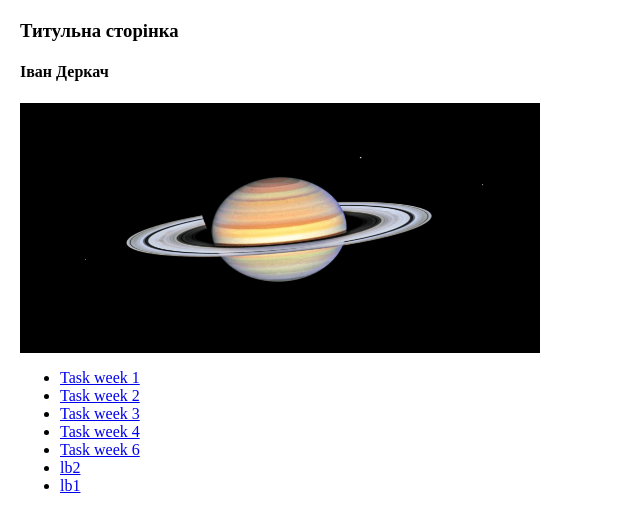
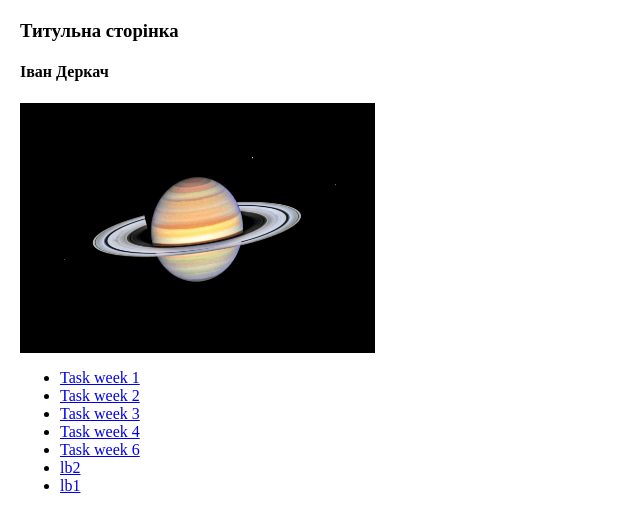
Before and after one commit to IderkachI/POCT23, a plain HTML site: page menupage.html in a window 1280 px wide. Shown: the whole page, without its empty margins (0-640 px from the left). Drawn offline with Linux system fonts and the light colour scheme.

Commit message:
Update menupage.html

```diff
--- a/menupage.html
+++ b/menupage.html
@@ -6,7 +6,7 @@
         <h3>Титульна сторінка</h3>
         <h4>Іван Деркач</h4>
 
-        <img src="./saturn.jpg" width="520" height="250">
+        <img src="./saturn.jpg" width="355" height="250">
         <ul>
             <li><a href="https://max7on.github.io/POCT-23m-O.M.V./week1/task1/week1.html">Task week 1</a></li>
             <li><a href="https://max7on.github.io/POCT-23m-O.M.V./week2/week2.html">Task week 2</a></li>
```
